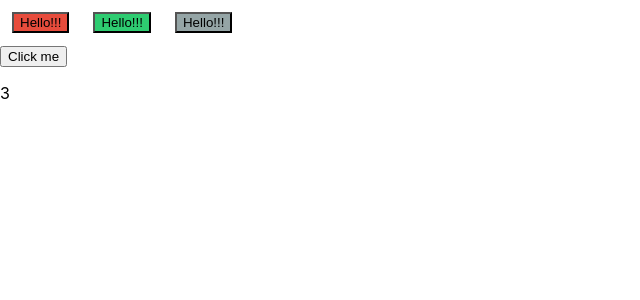
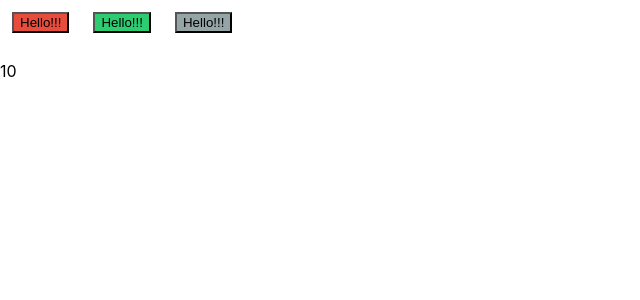
Before and after one commit to Hlautameki/poligon-app, a React (Create React App) app: page / in a window 1280 px wide. Shown: the top 300 px of the page, without its empty margins (0-640 px from the left). Built offline with nearby package versions, Linux system fonts and the light colour scheme.

Commit message:
Working Cuonter

```diff
--- a/src/Counter/Counter.tsx
+++ b/src/Counter/Counter.tsx
@@ -1,18 +1,31 @@
 import { Text } from 'Text/Text'
-import { useState } from 'react';
+import { useState, useEffect } from 'react';
 
 function Counter() {
-    const [value, setValue] = useState<number>(3);
-    const handlerClick = () => {
-        // value++;
-        // console.log(value);
-        setValue(6);
+  const [value, setValue] = useState<number>(3);
+
+  useEffect(() => {
+    const clock = setInterval(() => {
+      setValue(value => value + 1);
+    }, 1_000);
+
+    return () => {
+      // after unmounting
+      clearInterval(clock);
     }
 
-    return <div>
-        {<button onClick={handlerClick}>Click me</button> }
-    <Text>{value}</Text>
-    </div>
+  }, []); // [] - array of dependencies
+
+  // const handlerClick = () => {
+  //     // value++;
+  //     // console.log(value);
+  //     setValue(6);
+  // }
+   /*{<button onClick={handlerClick}>Click me</button> }*/
+  return <div>
+
+  <Text>{value}</Text>
+  </div>
 }
 
 export { Counter };
```
